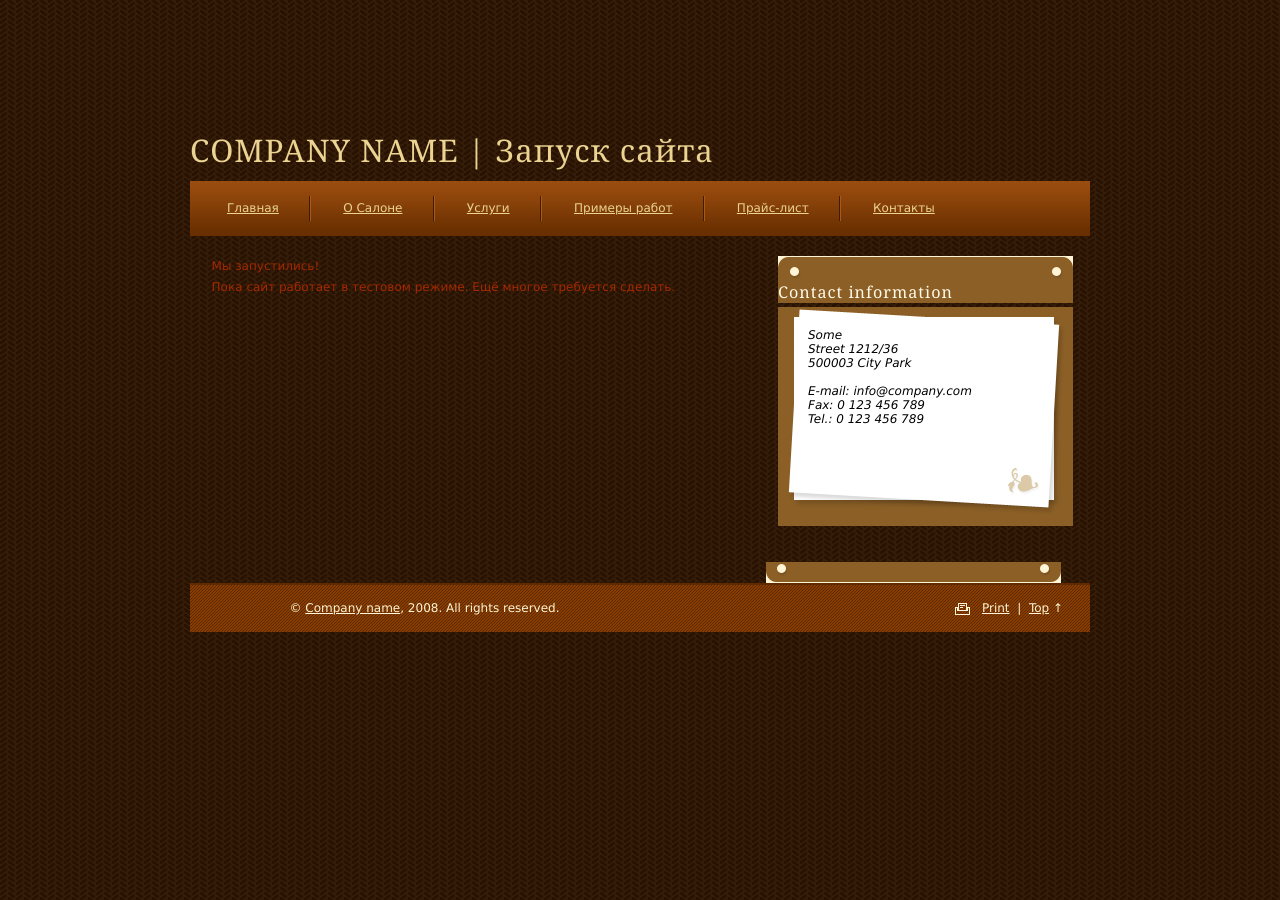
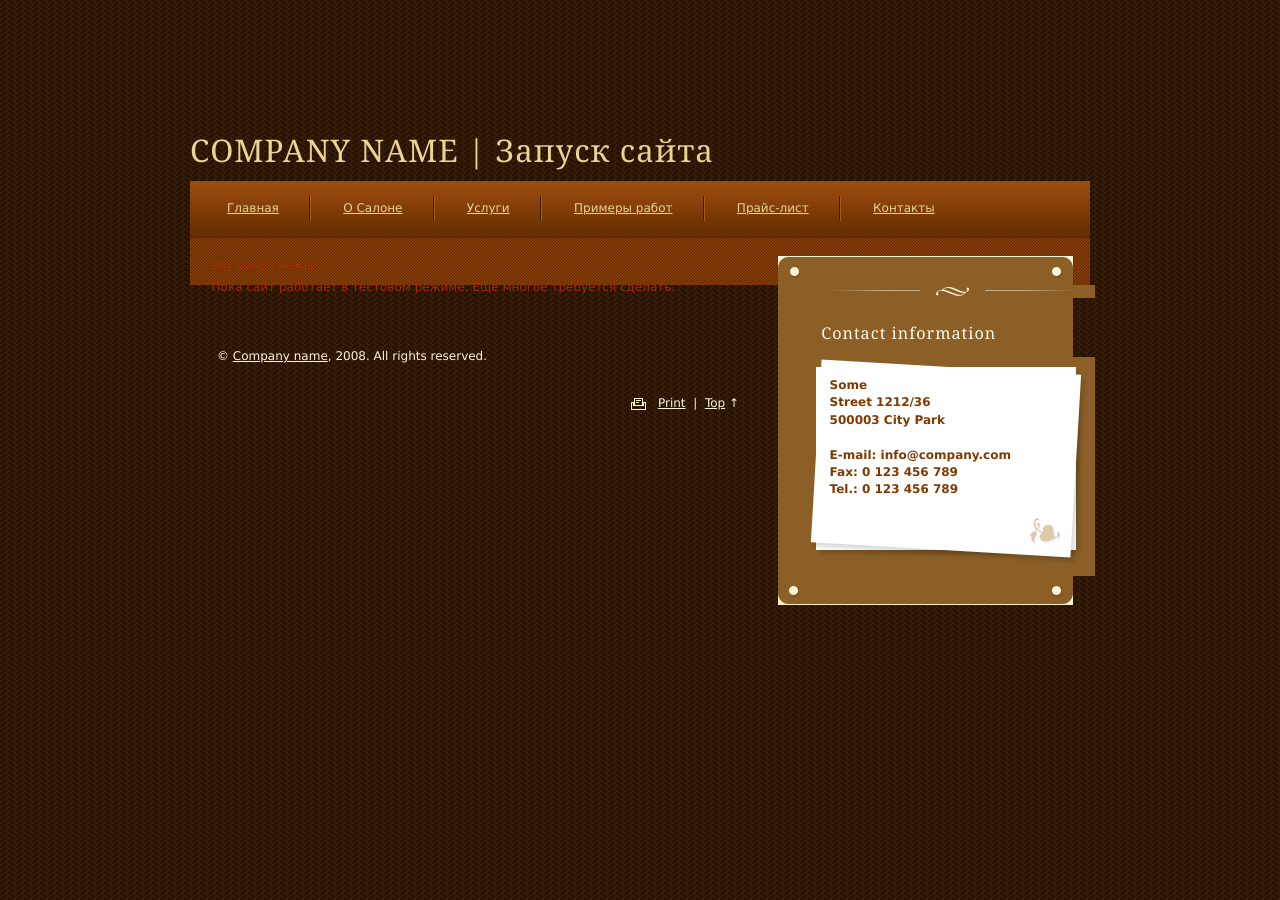
Before and after one commit to hairstyle/hairstyle.github.com, a Jekyll site: the page built from _posts/2011-04-07-Zapusk.md, in a window 1280 px wide. Built offline with Jekyll 4.4.1, drawn with Linux system fonts in a browser that asks for light colours.

Commit message:
Add layout for news

```diff
--- a/_layouts/post.html
+++ b/_layouts/post.html
@@ -47,6 +47,10 @@
 			<!-- Board -->
 			<div id="board-top">&nbsp;</div>
 			<div id="board">
+			<div class="board-in">
+			<div class="divider">&nbsp;</div>
+
+			<div class="board-in">
 			<h3>Contact information</h3>
 			</div>
 
```
